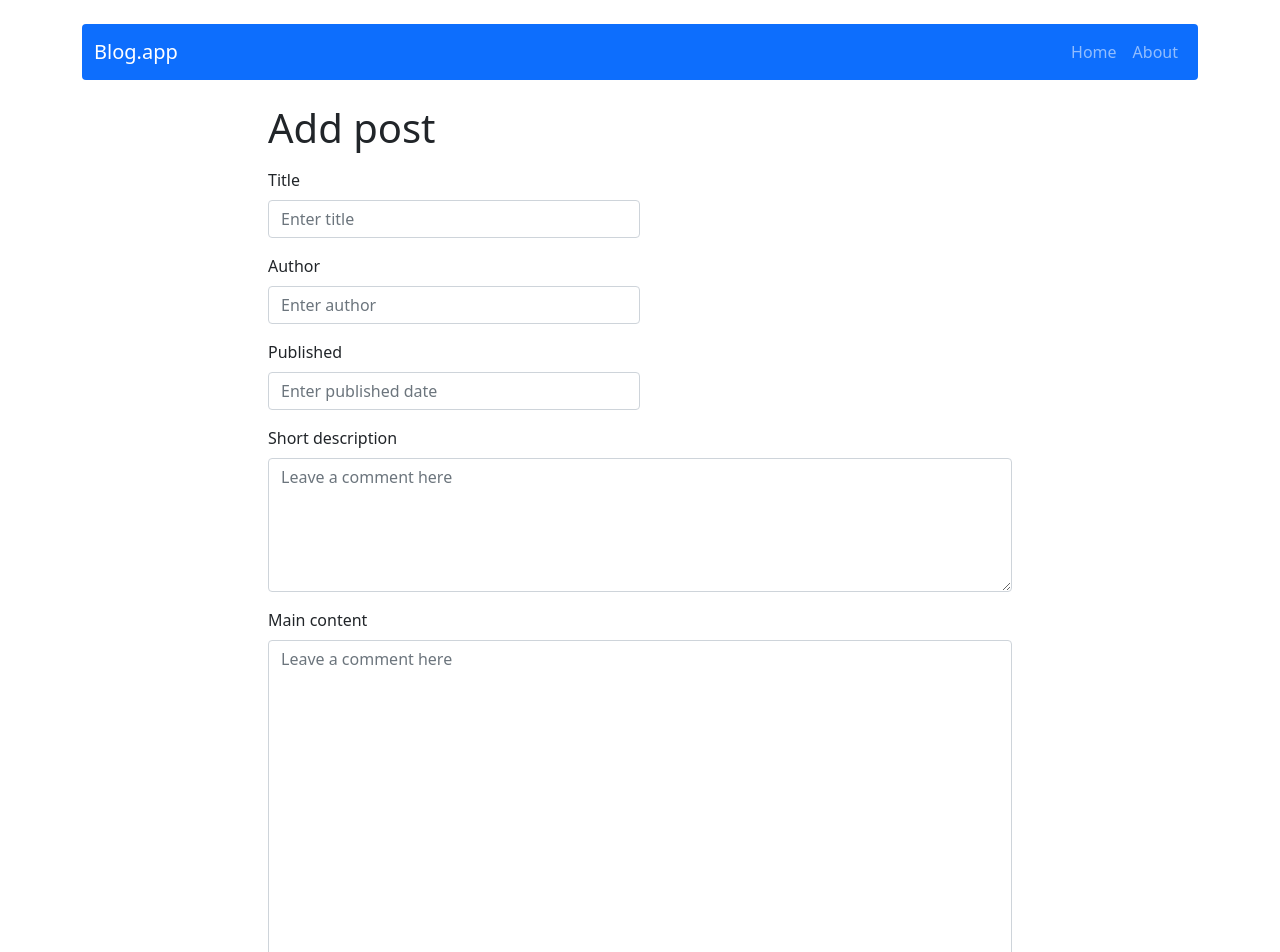
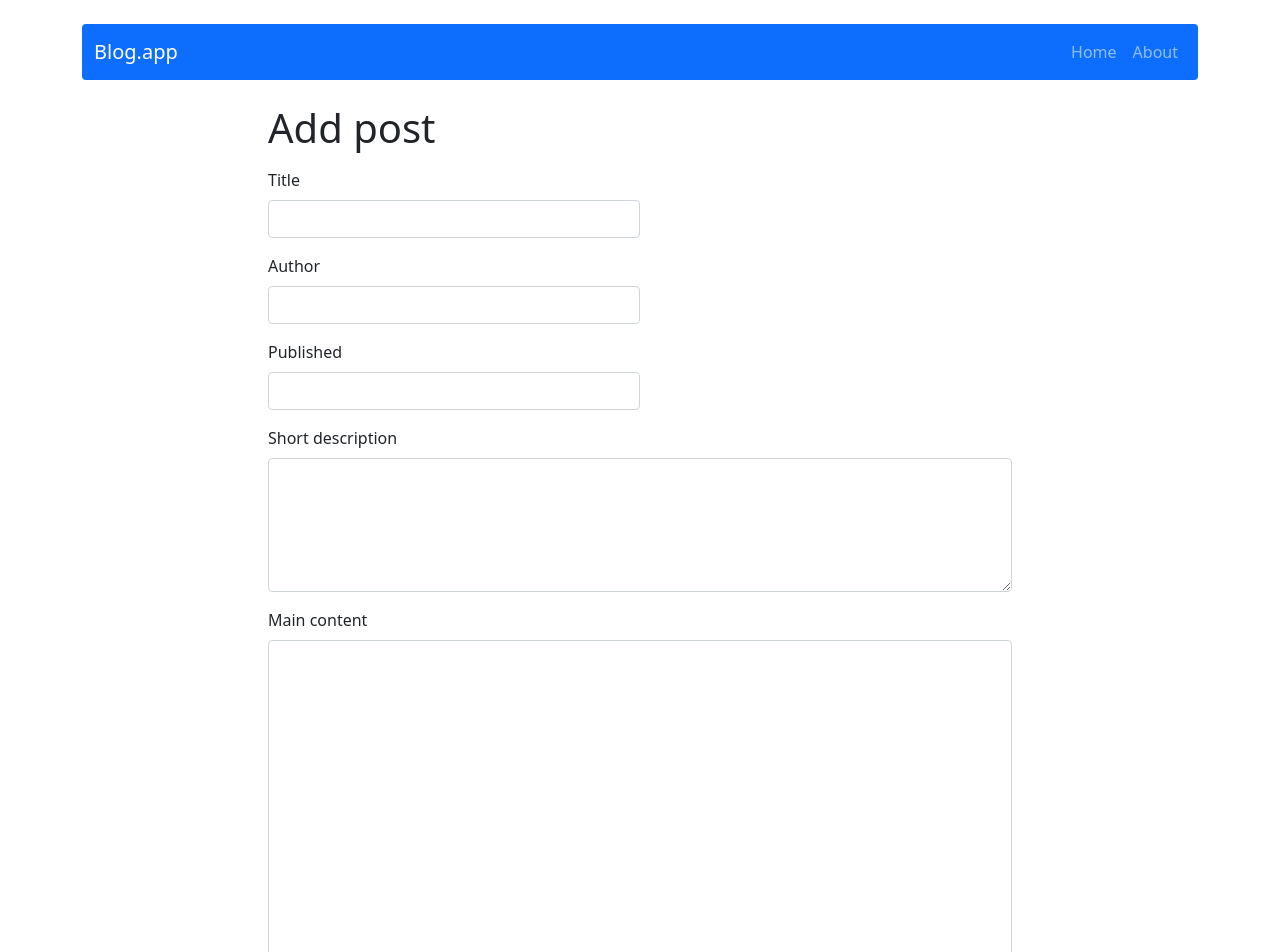
Before and after one commit to kondzio3002/blog-app, a React (Create React App) app: page /post/add in a window 1280 px wide. Shown: the top 952 px of the page. Built offline with nearby package versions, Linux system fonts and the light colour scheme.

Commit message:
Add PostForm

```diff
--- a/src/components/features/PostAddForm/PostAddForm.js
+++ b/src/components/features/PostAddForm/PostAddForm.js
@@ -1,50 +1,20 @@
-import { useState } from "react";
 import { useDispatch } from "react-redux";
 import { useNavigate } from "react-router-dom";
 import { addPost } from "../../../redux/postsRedux";
-import { Form, Button } from "react-bootstrap";
+import PostForm from "../PostForm/PostForm";
 
 const PostAddForm = () => {
 
   const dispatch = useDispatch();
   const navigate = useNavigate();
 
-  const [title, setTitle] = useState('');
-  const [shortDescription, setShortDescription] = useState('');
-  const [content, setContent] = useState('');
-  const [publishedDate, setPublishedDate] = useState('');
-  const [author, setAuthor] = useState('');
-
-  const handleSubmit = e => {
-    e.preventDefault();
-    dispatch(addPost({ title, shortDescription, content, publishedDate, author }));
+  const handleSubmit = post => {
+    dispatch(addPost(post));
     navigate('/');
   }
 
   return (
-    <Form>
-      <Form.Group className="col-6 mt-3">
-        <Form.Label>Title</Form.Label>
-        <Form.Control type="text" placeholder="Enter title" value={title} onChange={e => setTitle(e.target.value)} />
-      </Form.Group>
-      <Form.Group className="col-6 mt-3">
-        <Form.Label>Author</Form.Label>
-        <Form.Control type="text" placeholder="Enter author" value={author} onChange={e => setAuthor(e.target.value)} />
-      </Form.Group>
-      <Form.Group className="col-6 mt-3">
-        <Form.Label>Published</Form.Label>
-        <Form.Control type="text" placeholder="Enter published date" value={publishedDate} onChange={e => setPublishedDate(e.target.value)} />
-      </Form.Group>
-      <Form.Group className="mt-3">
-        <Form.Label>Short description</Form.Label>
-        <Form.Control as="textarea" rows={5} placeholder="Leave a comment here" value={shortDescription} onChange={e => setShortDescription(e.target.value)} />
-      </Form.Group>
-      <Form.Group className="mt-3">
-        <Form.Label>Main content</Form.Label>
-        <Form.Control as="textarea" rows={15} placeholder="Leave a comment here" value={content} onChange={e => setContent(e.target.value)} />
-      </Form.Group>
-      <Button variant="primary" className="mt-3" onClick={handleSubmit}>Add post</Button>
-    </Form>
+    <PostForm action={handleSubmit} actionText="Add post" />
   );
 }
 
--- /dev/null
+++ b/src/components/features/PostForm/PostForm.js
@@ -0,0 +1,44 @@
+import { Form, Button } from "react-bootstrap";
+import { useState } from "react";
+
+const PostForm = ({ action, actionText, ...props }) => {
+
+  const [title, setTitle] = useState(props.title || '');
+  const [shortDescription, setShortDescription] = useState(props.shortDescription || '');
+  const [content, setContent] = useState(props.content || '');
+  const [publishedDate, setPublishedDate] = useState(props.publishedDate || '');
+  const [author, setAuthor] = useState(props.author || '');
+
+  const handleSubmit = e => {
+    e.preventDefault();
+    action({ title, author, publishedDate, shortDescription, content });
+  };
+
+  return (
+    <Form>
+      <Form.Group className="col-6 mt-3">
+        <Form.Label>Title</Form.Label>
+        <Form.Control type="text" value={title} onChange={e => setTitle(e.target.value)} />
+      </Form.Group>
+      <Form.Group className="col-6 mt-3">
+        <Form.Label>Author</Form.Label>
+        <Form.Control type="text"value={author} onChange={e => setAuthor(e.target.value)} />
+      </Form.Group>
+      <Form.Group className="col-6 mt-3">
+        <Form.Label>Published</Form.Label>
+        <Form.Control type="text" value={publishedDate} onChange={e => setPublishedDate(e.target.value)} />
+      </Form.Group>
+      <Form.Group className="mt-3">
+        <Form.Label>Short description</Form.Label>
+        <Form.Control as="textarea" rows={5} value={shortDescription} onChange={e => setShortDescription(e.target.value)} />
+      </Form.Group>
+      <Form.Group className="mt-3">
+        <Form.Label>Main content</Form.Label>
+        <Form.Control as="textarea" rows={15} value={content} onChange={e => setContent(e.target.value)} />
+      </Form.Group>
+      <Button variant="primary" className="mt-3" onClick={handleSubmit}>{actionText}</Button>
+    </Form>
+  );
+}
+
+export default PostForm;
```
Also changed, not shown: src/components/features/PostEditForm/PostEditForm.js (added).
